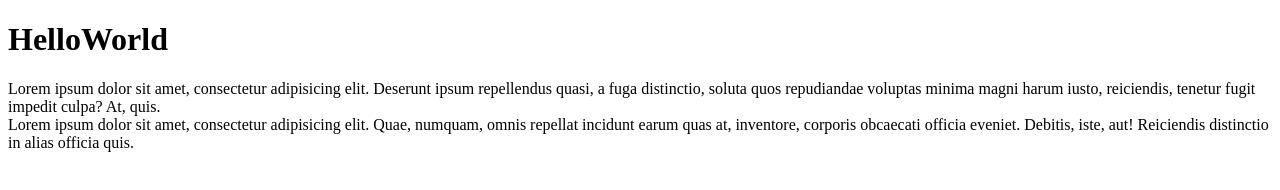
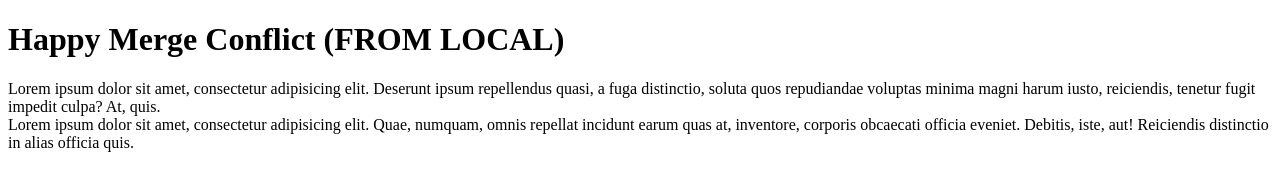
Before and after one commit to kkane106/remote-repo, a plain HTML site: page index.html in a window 1280 px wide. Drawn offline with Linux system fonts and the light colour scheme.

Commit message:
Generate Merge Conflict on Pull

```diff
--- a/index.html
+++ b/index.html
@@ -5,7 +5,7 @@
   <title>Document</title>
 </head>
 <body>
-  <h1>HelloWorld</h1>
+    <h1>Happy Merge Conflict (FROM LOCAL)</h1>
   <div>Lorem ipsum dolor sit amet, consectetur adipisicing elit. Deserunt ipsum repellendus quasi, a fuga distinctio, soluta quos repudiandae voluptas minima magni harum iusto, reiciendis, tenetur fugit impedit culpa? At, quis.</div>
   <footer>
     <div>Lorem ipsum dolor sit amet, consectetur adipisicing elit. Quae, numquam, omnis repellat incidunt earum quas at, inventore, corporis obcaecati officia eveniet. Debitis, iste, aut! Reiciendis distinctio in alias officia quis.</div>
```
